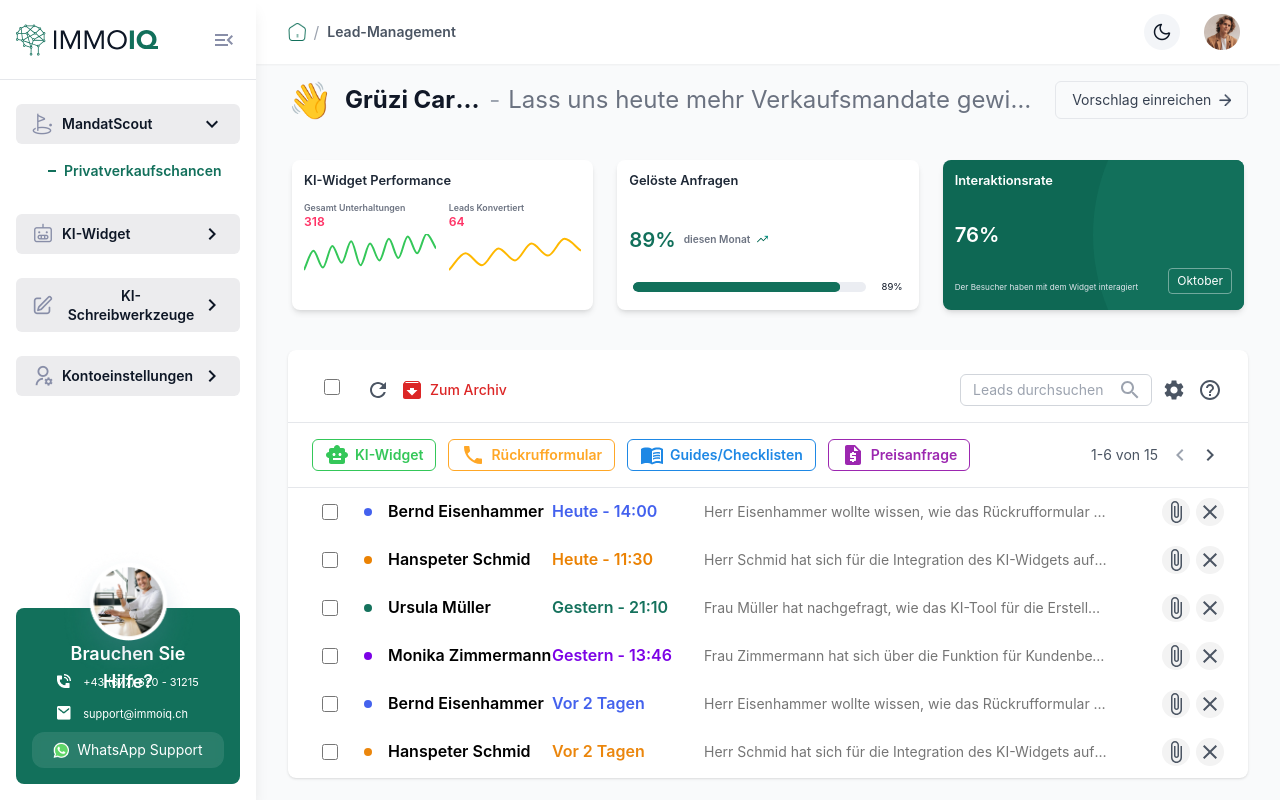
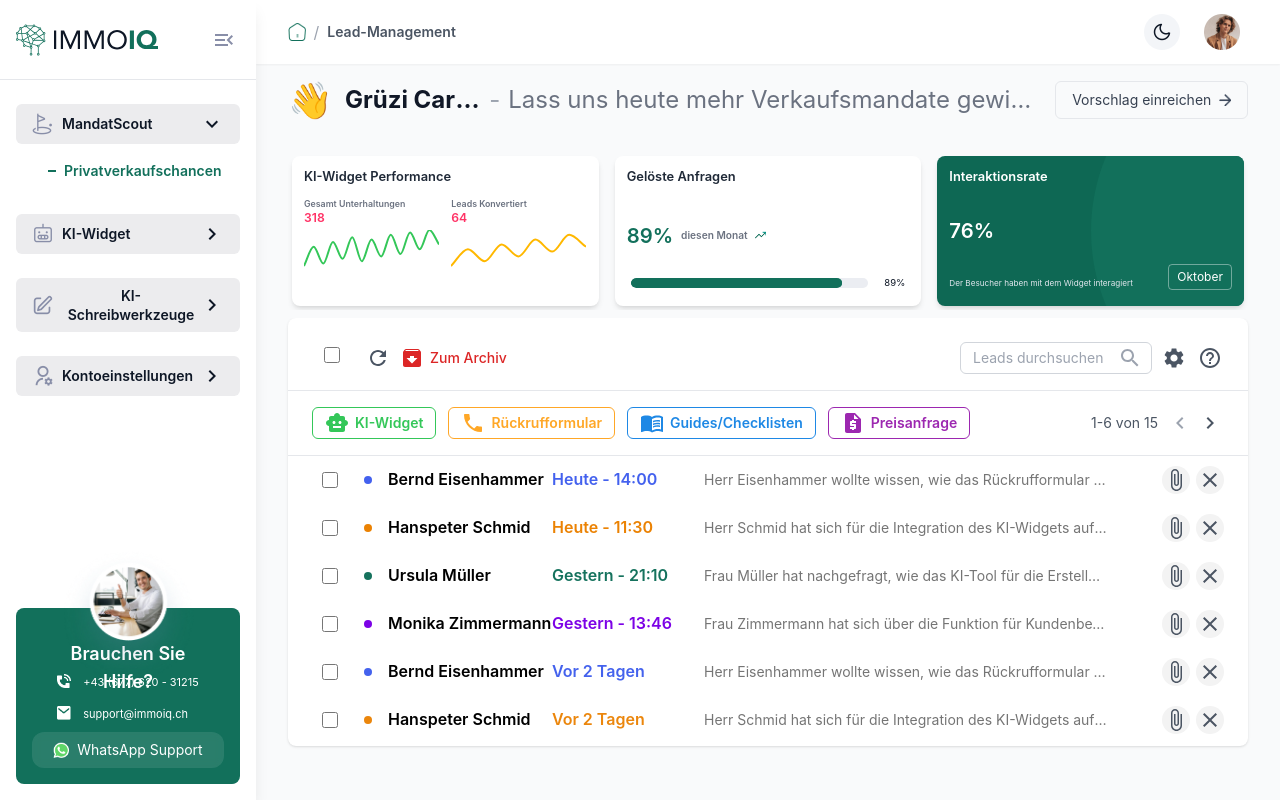
Before and after one commit to anonfaded/immoiq, a React (Vite) app: page /dashboard in a window 1280 px wide. Built offline with nearby package versions, Linux system fonts and the light colour scheme.

Commit message:
Refactor Dashboard component: Adjust layout spacing and grid configurations for improved visual consistency and user engagement. Reduced padding and margin in main content area and performance metrics cards to create a more compact interface.

```diff
--- a/src/pages/Dashboard.jsx
+++ b/src/pages/Dashboard.jsx
@@ -629,9 +629,9 @@ export default function Dashboard() {
         </div>
 
         {/* Main Content Area */}
-        <main className="p-4 md:px-8 space-y-4 min-w-0 overflow-hidden">
+        <main className="p-4 md:px-8 space-y-2 min-w-0 overflow-hidden">
           {/* Performance Metrics Cards */}
-          <div className="grid grid-cols-1 lg:grid-cols-3 gap-6 mb-8 overflow-x-auto py-2 px-1">
+          <div className="grid grid-cols-1 lg:grid-cols-3 gap-4 mb-2 overflow-x-auto py-1 px-1">
             {/* Conversations Chart Card */}
             <div className="bg-white rounded-lg shadow-md p-3 min-h-[6rem] flex flex-col min-w-[280px] relative">
               <h3 className="font-nunito-sans text-[12.88px] font-semibold leading-[17.56px] text-left text-gray-800 mb-3"
```
